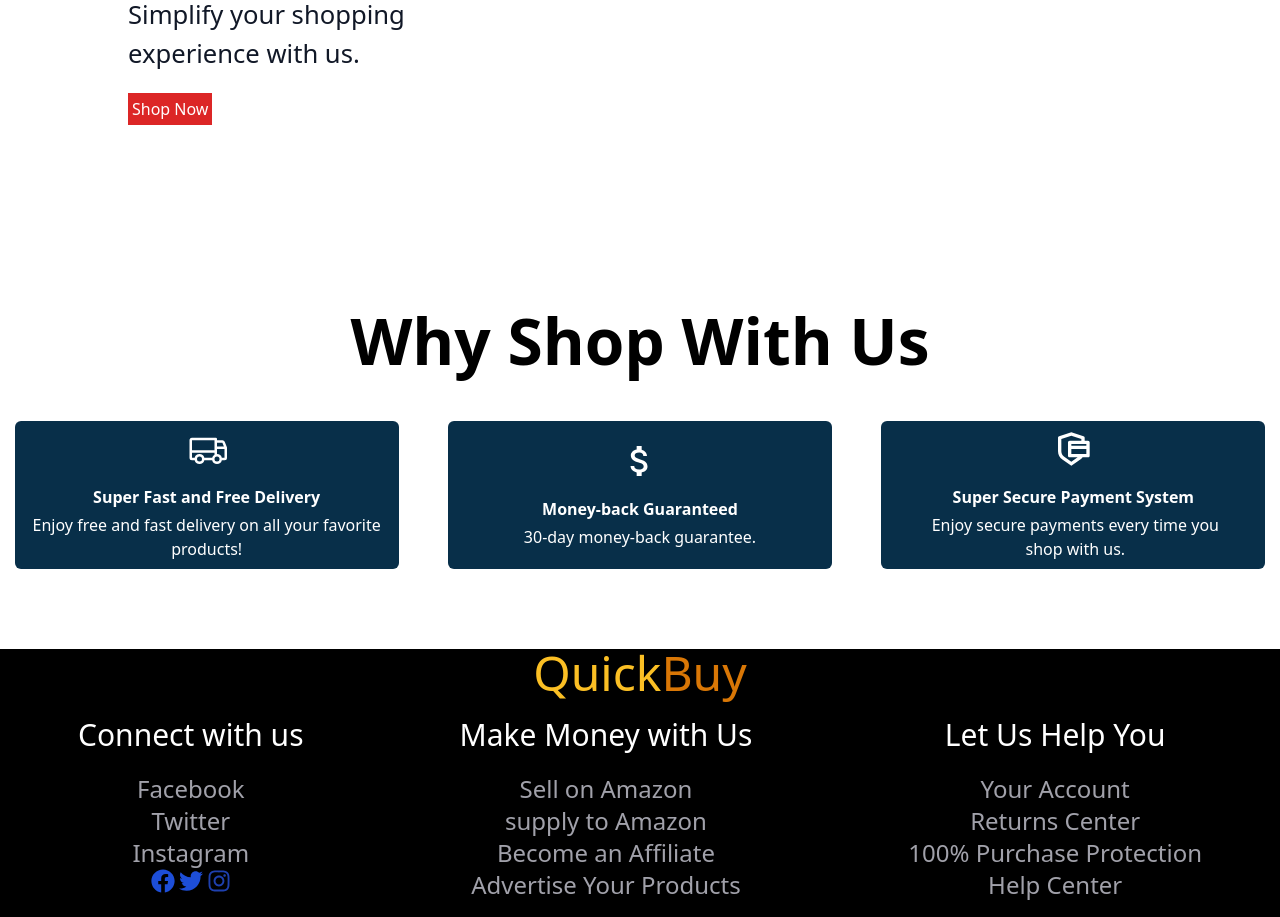
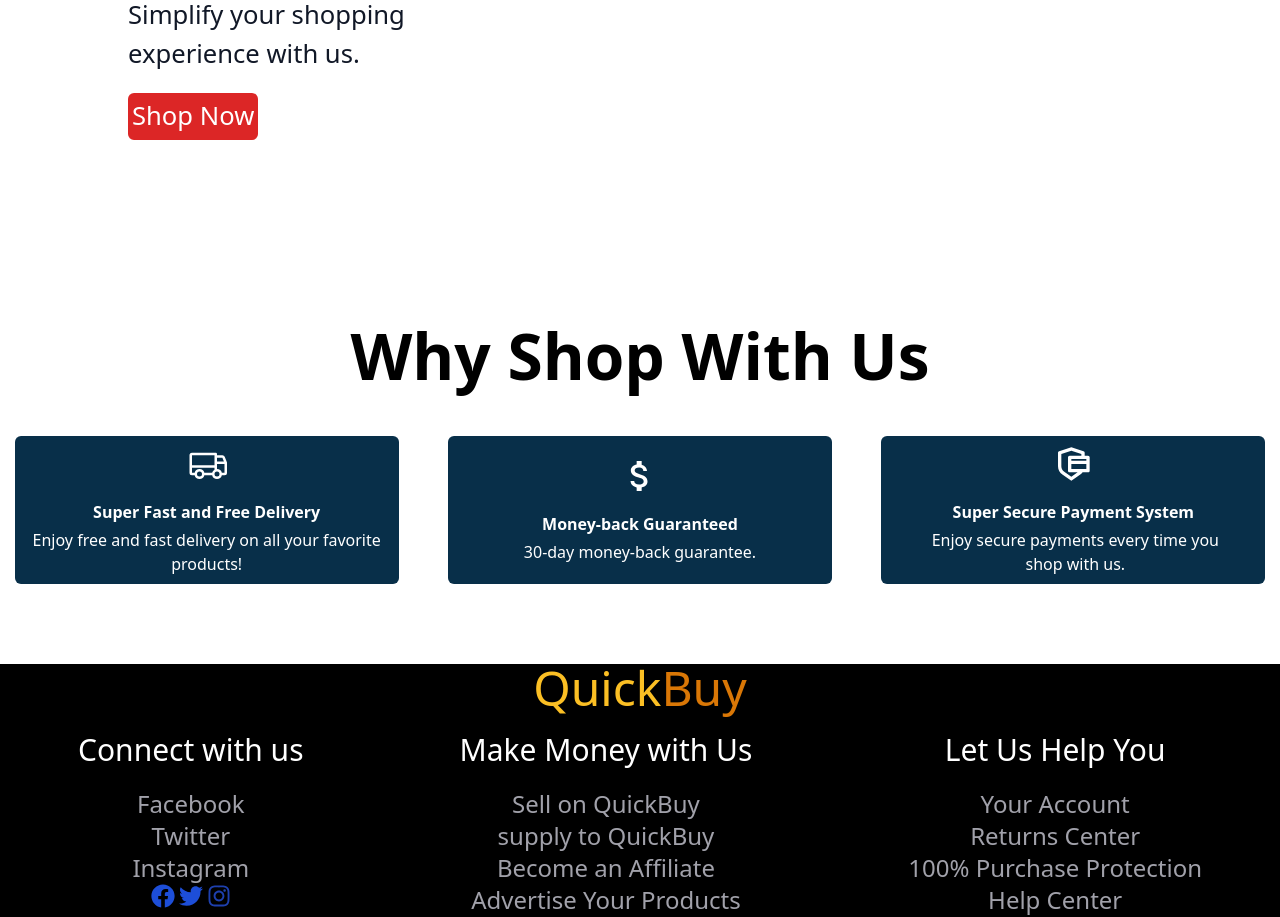
Before and after one commit to abhiroy00/ecommerce, a React (Vite) app: page / in a window 1280 px wide. Shown: the part 736-1653 px from the top of the page. Built offline with nearby package versions, Linux system fonts and the light colour scheme.

Commit message:
minor changes

```diff
--- a/src/Common/Footer.jsx
+++ b/src/Common/Footer.jsx
@@ -24,8 +24,8 @@
         <div className='mb-10'>
           <h4 className='text-[2vh] lg:text-3xl text-white text-center'>Make Money with Us</h4>
           <ul className='flex justify-center flex-col mt-5 items-center'>
-            <li className=' text-[1vh] lg:text-2xl  text-zinc-400'>Sell on Amazon</li>
-            <li className=' text-[1vh] lg:text-2xl text-zinc-400'>supply to Amazon</li>
+            <li className=' text-[1vh] lg:text-2xl  text-zinc-400'>Sell on QuickBuy</li>
+            <li className=' text-[1vh] lg:text-2xl text-zinc-400'>supply to QuickBuy</li>
             <li className=' text-[1vh] lg:text-2xl text-zinc-400'>Become an Affiliate</li>
             <li className=' text-[1vh] lg:text-2xl text-zinc-400'>Advertise Your Products</li>
           </ul>
--- a/src/Common/Home.jsx
+++ b/src/Common/Home.jsx
@@ -15,7 +15,7 @@
             Discover top groceries , beauty, Fragrances,<br />
             and Furniture items from Amaron.Enjoy great <br />deals and excellent service, all in one place.<br /> Simplify your shopping
             experience with us.</p>
-          <button className='bg-red-600 w-auto p-1 mt-5 h-auto text-white  '>Shop Now</button>
+          <button className='bg-red-600 w-auto p-1 mt-5 h-auto text-white text-[2vw] rounded-md'>Shop Now</button>
         </div>
         <div className='w-1/2'>
         <img className='w-100% h-auto  pt-[10%] pl-10%' src={Images} />
```
